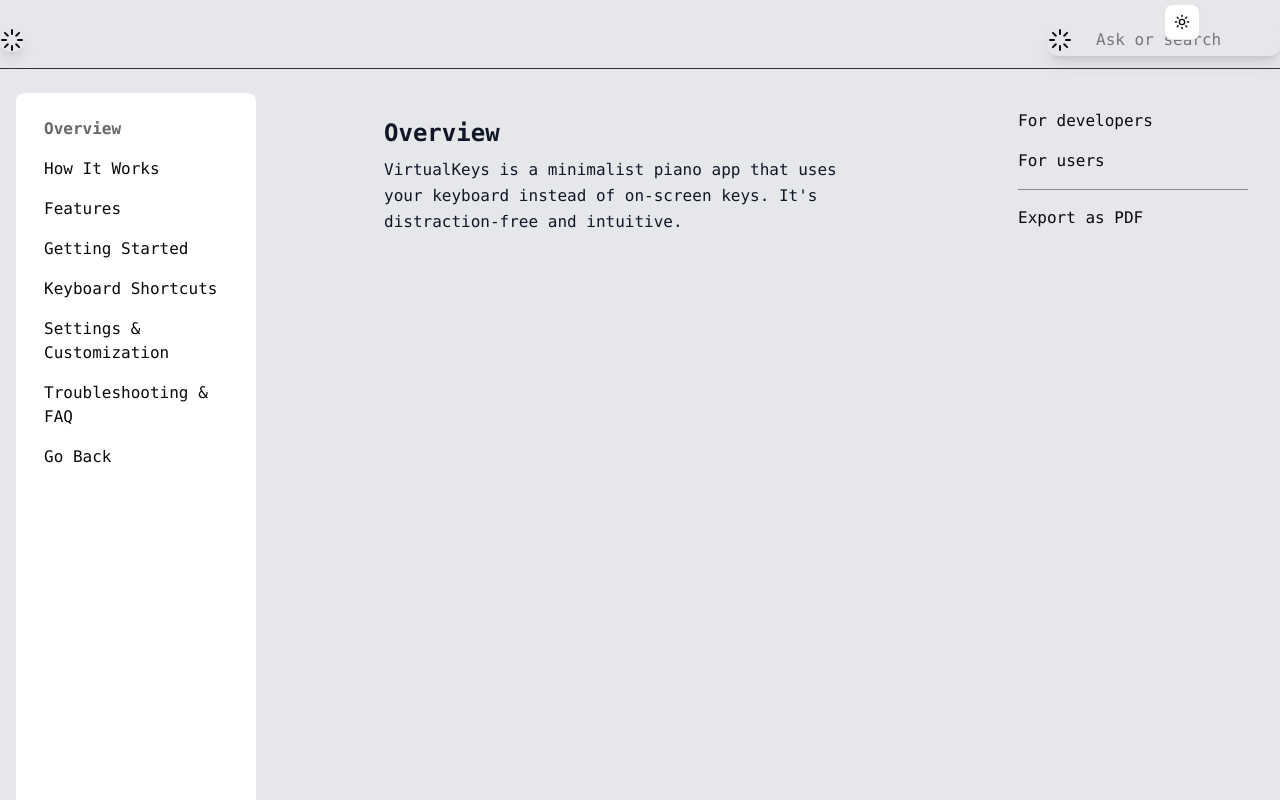
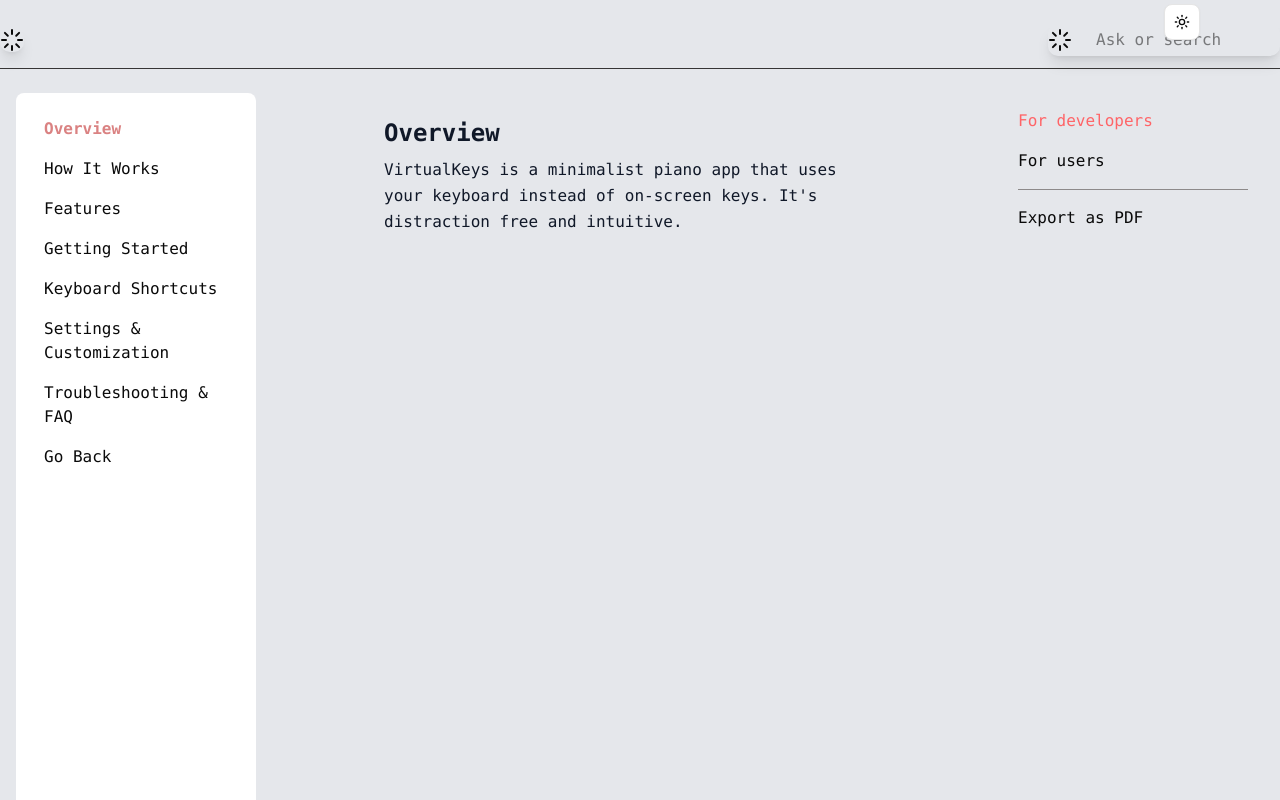
Before and after one commit to Hardelzs/virtualKey, a React (Vite) app: page /docs in a window 1280 px wide. Shown: the top 800 px of the page. Built offline with nearby package versions, Linux system fonts and the light colour scheme.

Commit message:
Refactor Documents component: correct typo in overview description and update active section styling for better visibility

```diff
--- a/src/Documents/Documents.tsx
+++ b/src/Documents/Documents.tsx
@@ -19,7 +19,7 @@
 type SectionKey = typeof sectionKeys[number];
 
 const sections: Record<SectionKey, string> = {
-  "Overview": "VirtualKeys is a minimalist piano app that uses your keyboard instead of on-screen keys. It's distraction-free and intuitive.",
+  "Overview": "VirtualKeys is a minimalist piano app that uses your keyboard instead of on-screen keys. It's distraction free and intuitive.",
   "How It Works": "Each key on your physical keyboard is mapped to a piano note. You press and hear the sound in real time.",
   "Features": "Includes multiple instrument sounds, custom key mapping, volume controls, and auto-save settings.",
   "Getting Started": "Open the app, choose your sound, press any letter key to play, and customize in settings.",
@@ -69,7 +69,7 @@
               key={title}
               onClick={() => setActiveSection(title as SectionKey)}
               className={`block text-left w-full py-2 px-3 rounded hover:bg-[#ebebeb] dark:hover:bg-[#252525] ${
-                activeSection === title ? "text-[#696666] font-semibold" : ""
+                activeSection === title ? "text-[#da8282] font-semibold" : ""
               }`}
             >
                {title}
@@ -85,7 +85,7 @@
 
         {/* developers contenet  */}
         <div className=" flex flex-col gap-4  dark:text-white p-4 cursor-pointer font-mono ">
-          <h2>For developers</h2>
+          <h2 className={` ${activeSection ? "text-red-400": ""}`}>For developers</h2>
           <p>For users</p>
           <hr className="text-black w-[230px] border-[#8d8a8a]"/>
           <h2>Export as PDF</h2>
```
